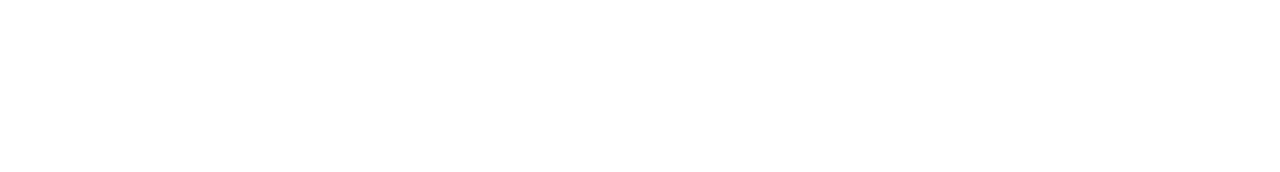
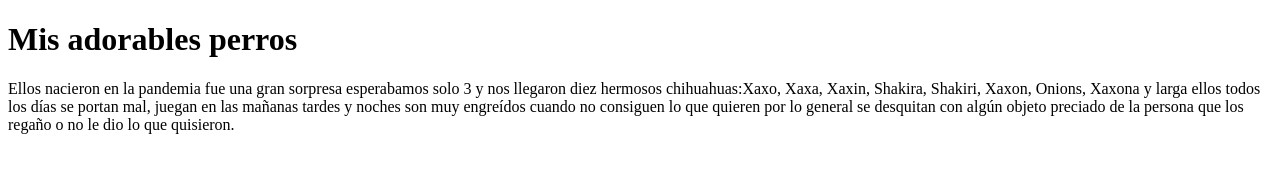
Before and after one commit to shaja91/curso-esencial-javascript, a plain HTML site: page index.html in a window 1280 px wide. Drawn offline with Linux system fonts and the light colour scheme.

Commit message:
Incluye titulo e historia

```diff
--- a/index.html
+++ b/index.html
@@ -3,9 +3,15 @@
 <head>
     <meta charset="UTF-8">
     <meta name="viewport" content="width=device-width, initial-scale=1.0">
-    <title>Curso esencial de Javascript</title>
+    <title>Mis amados Xaxos</title>
 </head>
 <body>
-
+    <h1>Mis adorables perros</h1>
+    <p>Ellos nacieron en la pandemia fue una gran sorpresa esperabamos solo 3 y nos llegaron
+        diez hermosos chihuahuas:Xaxo, Xaxa, Xaxin, Shakira, Shakiri, Xaxon, Onions, Xaxona y larga
+        ellos todos los días se portan mal, juegan en las mañanas tardes y noches son muy engreídos
+        cuando no consiguen lo que quieren por lo general se desquitan con algún objeto preciado
+        de la persona que los regaño o no le dio lo que quisieron.
+    </p>
 </body>
 </html>
```
